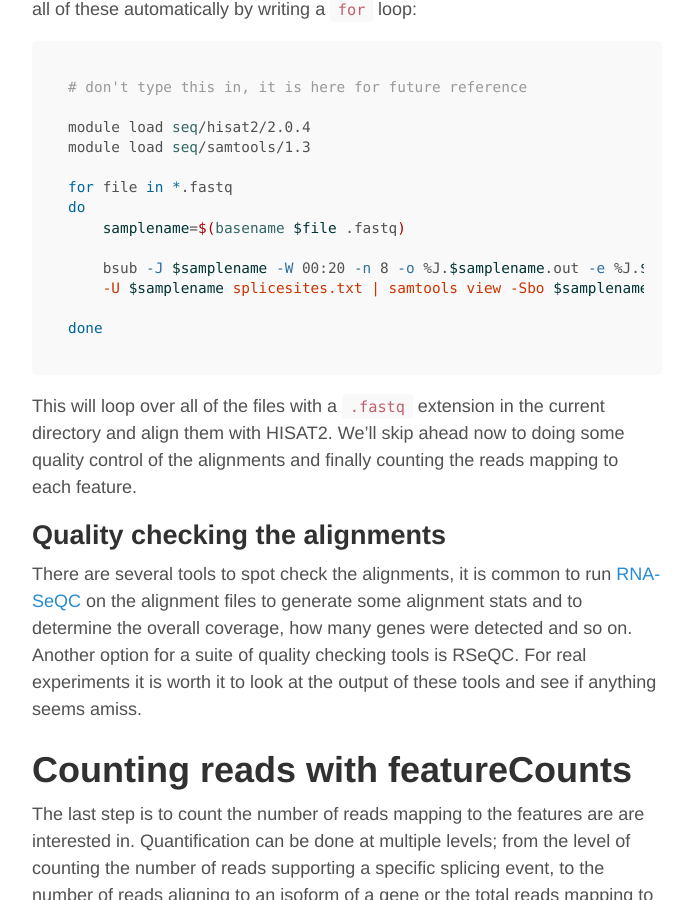
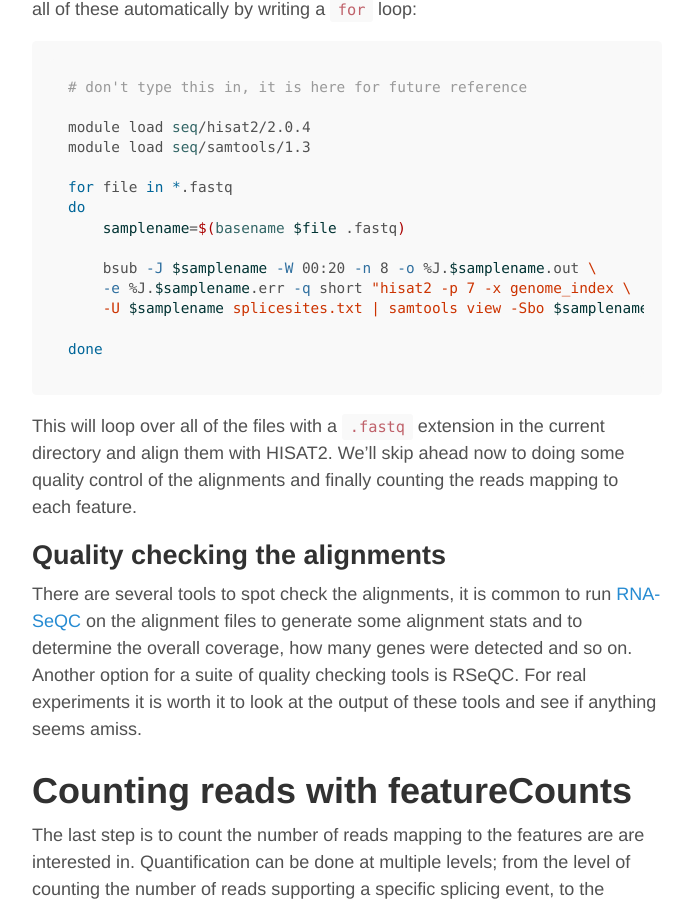
Before and after one commit to hms-dbmi/scw, a Jekyll site: the page built from _posts/2016-11-28-alignment.md, in a window 1280 px wide and 900 px high, scrolled down 9687 px. Shown: the whole window, without its empty margins (293-984 px from the left). Built offline with Jekyll 4.4.1, drawn with Linux system fonts in a browser that asks for light colours; nearby versions of some CDN libraries.

Commit message:
Update 2016-11-28-alignment.md

```diff
--- a/_posts/2016-11-28-alignment.md
+++ b/_posts/2016-11-28-alignment.md
@@ -260,7 +260,8 @@ for file in *.fastq
 do
     samplename=$(basename $file .fastq)
 
-    bsub -J $samplename -W 00:20 -n 8 -o %J.$samplename.out -e %J.$samplename.err -q short "hisat2 -p 7 -x genome_index \
+    bsub -J $samplename -W 00:20 -n 8 -o %J.$samplename.out \
+    -e %J.$samplename.err -q short "hisat2 -p 7 -x genome_index \
     -U $samplename splicesites.txt | samtools view -Sbo $samplename.bam -"
 
 done
```
